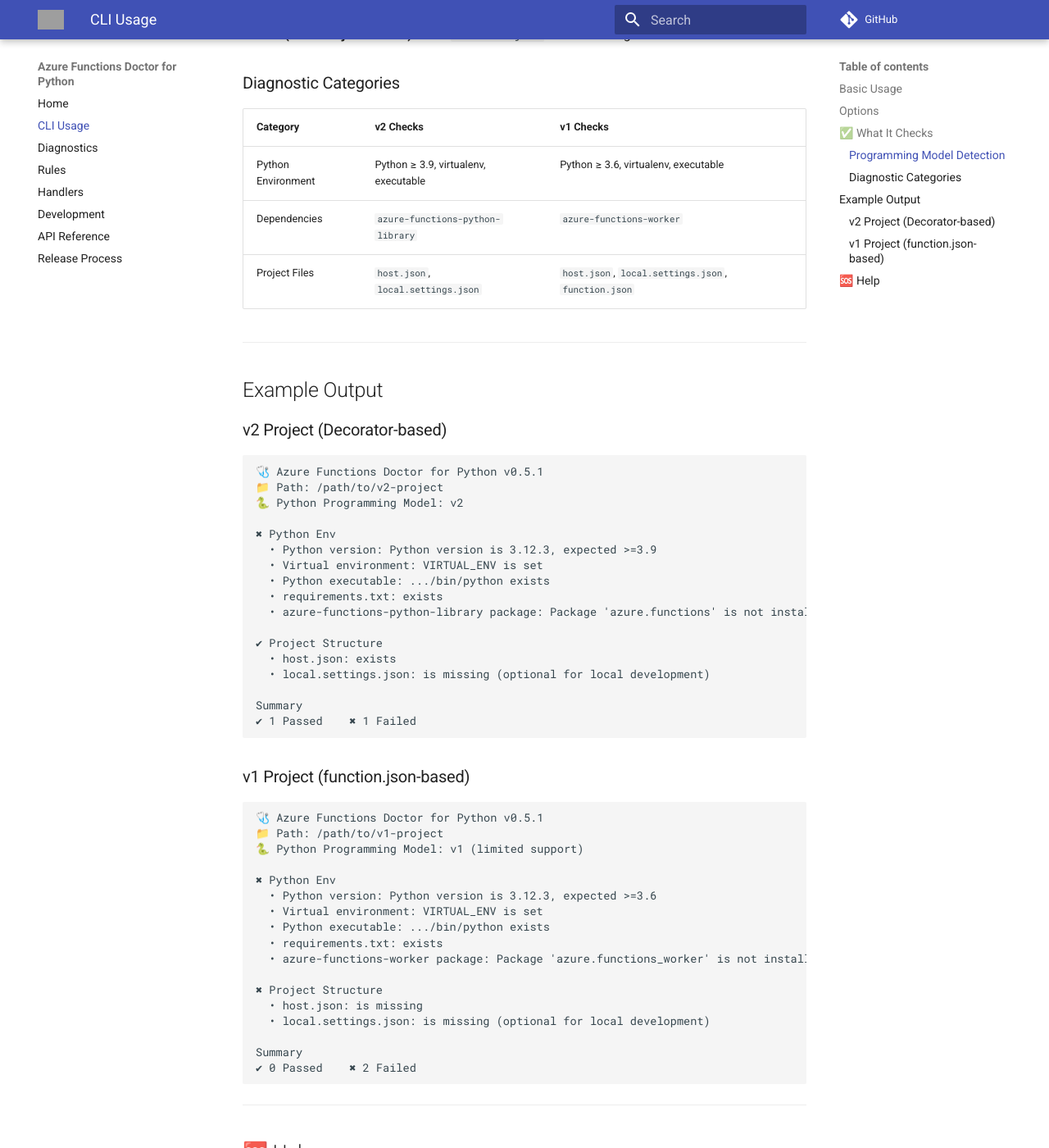
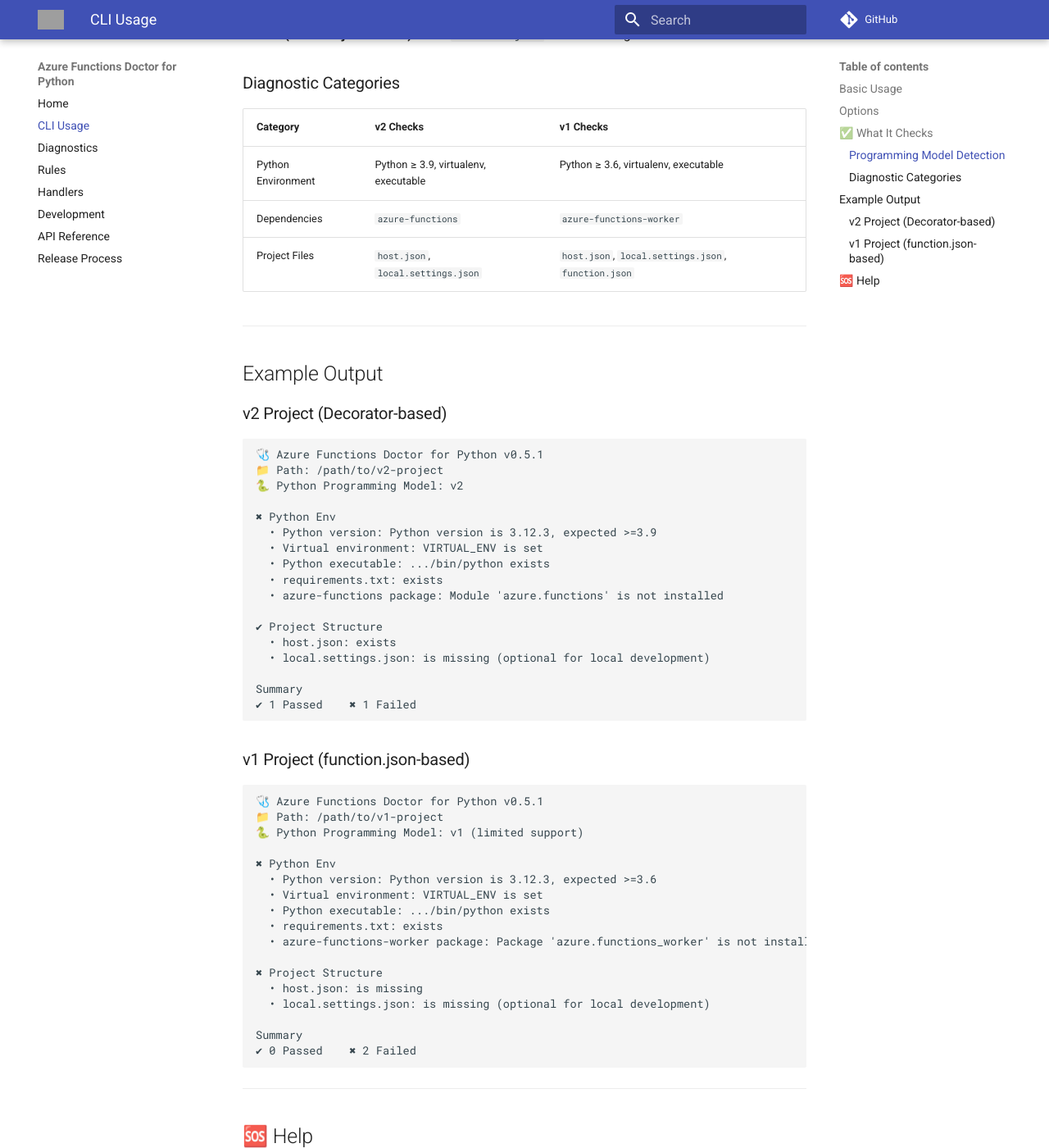
Before and after one commit to yeongseon/azure-functions-doctor-for-python, an MkDocs documentation site: the page built from docs/usage.md, in a window 1280 px wide and 1400 px high, scrolled down 1123 px. Shown: the whole window at 82% size. Built offline with MkDocs 1.6.1 and Material for MkDocs 9.7.7, drawn with Linux system fonts in a browser that asks for light colours; comment, search, counter and statistics services are not loaded; grey boxes are pictures that could not be loaded.

Commit message:
fix(rules): require 'azure-functions' instead of deprecated 'azure-functions-python-library'

```diff
--- a/docs/usage.md
+++ b/docs/usage.md
@@ -44,7 +44,7 @@
 | Category | v2 Checks | v1 Checks |
 |----------|-----------|-----------|
 | Python Environment | Python ≥ 3.9, virtualenv, executable | Python ≥ 3.6, virtualenv, executable |
-| Dependencies | `azure-functions-python-library` | `azure-functions-worker` |
+| Dependencies | `azure-functions` | `azure-functions-worker` |
 | Project Files | `host.json`, `local.settings.json` | `host.json`, `local.settings.json`, `function.json` |
 
 ---
@@ -62,7 +62,7 @@
   • Virtual environment: VIRTUAL_ENV is set
   • Python executable: .../bin/python exists
   • requirements.txt: exists
-  • azure-functions-python-library package: Package 'azure.functions' is not installed
+  • azure-functions package: Module 'azure.functions' is not installed
 
 ✔ Project Structure
   • host.json: exists
```
Also changed, not shown: docs/diagnostics.md (+1 -1 lines), 2 other files.
